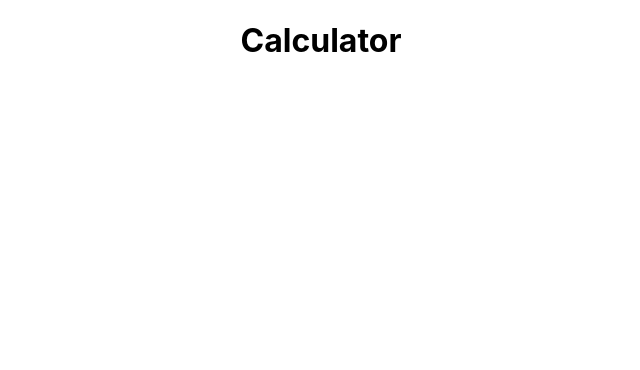
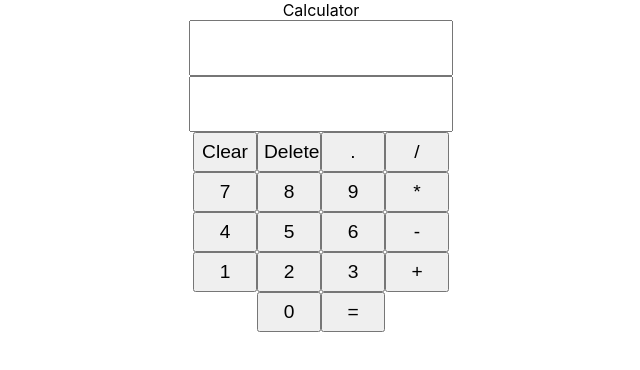
Before and after one commit to vidhishweta01/react_-calculator, a React (Create React App) app: page / in a window 1280 px wide. Shown: the top 370 px of the page, without its empty margins (319-959 px from the left). Built offline with nearby package versions, Linux system fonts and the light colour scheme.

Commit message:
added ui for calculator

```diff
--- a/src/App.js
+++ b/src/App.js
@@ -1,11 +1,15 @@
 import './App.css';
+import React from 'react';
+import Calculator from './calculator';
 
 function App() {
   return (
     <div className="App">
-      <h1>Calculator</h1>
+      <Calculator />
     </div>
   );
 }
 
 export default App;
+
+// Render the Calculator to the Web page.
--- /dev/null
+++ b/src/button.js
@@ -0,0 +1,11 @@
+import React from 'react';
+import propTypes from 'prop-types';
+import styles from './component.module.css';
+
+const Button = ({ label }) => <button type="button" className={styles.buton}>{label}</button>;
+
+Button.propTypes = {
+  label: propTypes.string.isRequired,
+};
+
+export default Button;
--- /dev/null
+++ b/src/calculator.js
@@ -0,0 +1,44 @@
+import React from 'react';
+import CalculatorTitle from './calculatorTitle';
+import OutputScreen from './outputScreen';
+import Button from './button';
+
+const Calculator = () => (
+  <div className="frame">
+    <CalculatorTitle value="Calculator" />
+    <div className="mainCalc">
+      <OutputScreen />
+      <div className="button-row">
+        <Button label="Clear" />
+        <Button label="Delete" />
+        <Button label="." />
+        <Button label="/" />
+      </div>
+      <div className="button-row">
+        <Button label="7" />
+        <Button label="8" />
+        <Button label="9" />
+        <Button label="*" />
+      </div>
+      <div className="button-row">
+        <Button label="4" />
+        <Button label="5" />
+        <Button label="6" />
+        <Button label="-" />
+      </div>
+      <div className="button-row">
+        <Button label="1" />
+        <Button label="2" />
+        <Button label="3" />
+        <Button label="+" />
+      </div>
+      <div className="button-row">
+        <Button label="0" />
+        <Button label="=" />
+      </div>
+    </div>
+  </div>
+);
+
+// Export Calculator Component.
+export default Calculator;
--- /dev/null
+++ b/src/calculatorTitle.js
@@ -0,0 +1,11 @@
+import React from 'react';
+
+// Create a Class Component Calculator.
+class Calculator extends React.Component {
+  render() {
+    return 'Calculator';
+  }
+}
+
+// Export Calculator.
+export default Calculator;
--- /dev/null
+++ b/src/component.module.css
@@ -0,0 +1,11 @@
+.buton {
+  padding: 5px;
+  width: 5vw;
+  height: 5vh;
+  font-size: larger;
+}
+
+input {
+  width: 20%;
+  height: 50px;
+}
--- /dev/null
+++ b/src/outputScreen.js
@@ -0,0 +1,16 @@
+// Import React (Mandatory Step).
+import React from 'react';
+// Import Output Screen Row.
+import OutputScreenRow from './outputScreenRow';
+
+// Functional Component.
+// Use to hold two Screen Rows.
+const OutputScreen = () => (
+  <div className="screen">
+    <OutputScreenRow />
+    <OutputScreenRow />
+  </div>
+);
+
+// Export Output Screen.
+export default OutputScreen;
--- /dev/null
+++ b/src/outputScreenRow.js
@@ -0,0 +1,12 @@
+// Import React (Mandatory Step).
+import React from 'react';
+import styles from './component.module.css';
+
+const OutputScreenRow = () => (
+  <div className={styles.screenrow}>
+    <input type="text" readOnly />
+  </div>
+);
+
+// Export Output Screen Row.
+export default OutputScreenRow;
```
